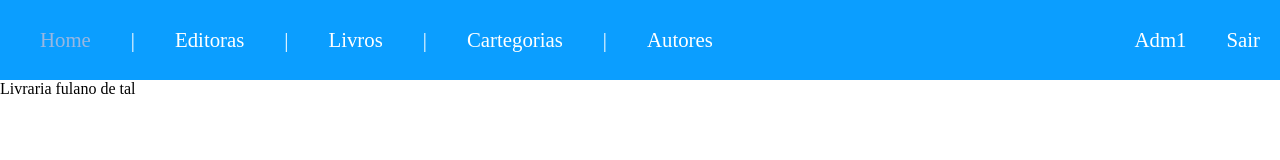
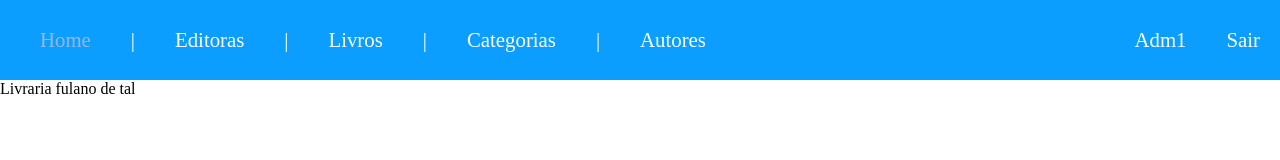
Before and after one commit to Ianrdom/livraria-frontend-vue, a Vue app: page / in a window 1280 px wide. Shown: the top 160 px of the page. Built offline with nearby package versions, Linux system fonts and the light colour scheme.

Commit message:
categorias funcionando com axios

```diff
--- a/src/components/template/HeaderComp.vue
+++ b/src/components/template/HeaderComp.vue
@@ -17,7 +17,7 @@ export default {
       <span>|</span>
       <span> <RouterLink to="/livros">Livros</RouterLink> </span>
       <span>|</span>
-      <span> <RouterLink to="/cartegorias">Cartegorias</RouterLink> </span>
+      <span> <RouterLink to="/categorias">Categorias</RouterLink> </span>
       <span>|</span>
       <span> <RouterLink to="/autores">Autores</RouterLink> </span>
     </div>
--- a/src/router/index.js
+++ b/src/router/index.js
@@ -20,8 +20,8 @@ const router = createRouter({
       component: () => import("../views/EditorasView.vue"),
     },
     {
-      path: "/cartegorias",
-      name: "cartegorias",
+      path: "/categorias",
+      name: "categorias",
       component: () => import("../views/CategoriasView.vue"),
     },
     {
--- a/src/views/CategoriasView.vue
+++ b/src/views/CategoriasView.vue
@@ -28,18 +28,19 @@ export default {
           this.categorias.splice(this.indice_editar, 1, this.nova_categoria);
           this.indice_editar = -1;
         } else {
-          await axios.post(
+          const categoria_criada = await axios.post(
             "http://localhost:4000/categorias",
             this.nova_categoria
           );
-          this.categorias.push(this.nova_categoria);
+          this.categorias.push(categoria_criada.data);
         }
         this.nova_categoria = {
           nome: "",
         };
       }
     },
-    excluir(categoria) {
+    async excluir(categoria) {
+      await axios.delete(`http://localhost:4000/categorias/${categoria.id}`);
       const indice = this.categorias.indexOf(categoria);
       this.categorias.splice(indice, 1);
     },
```
